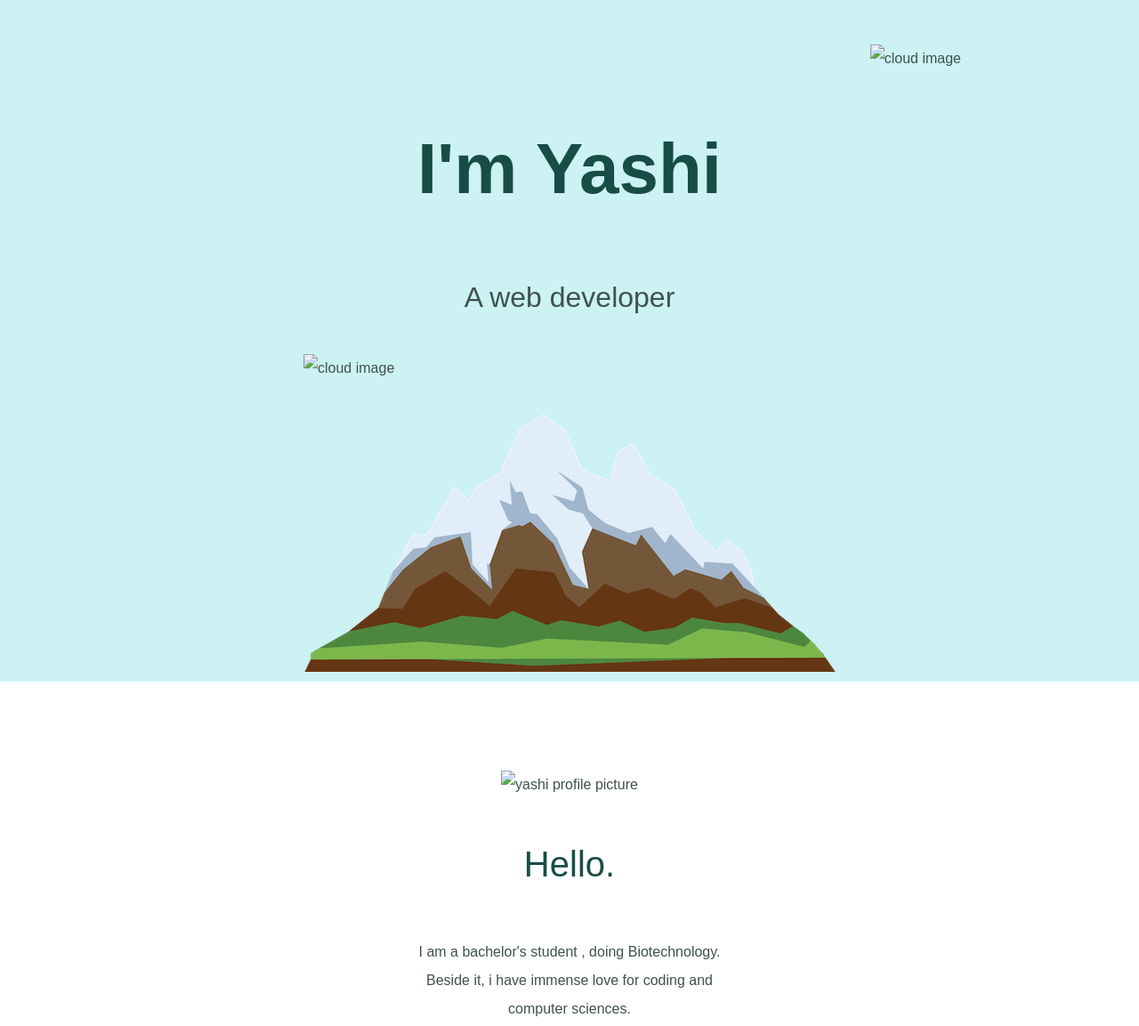
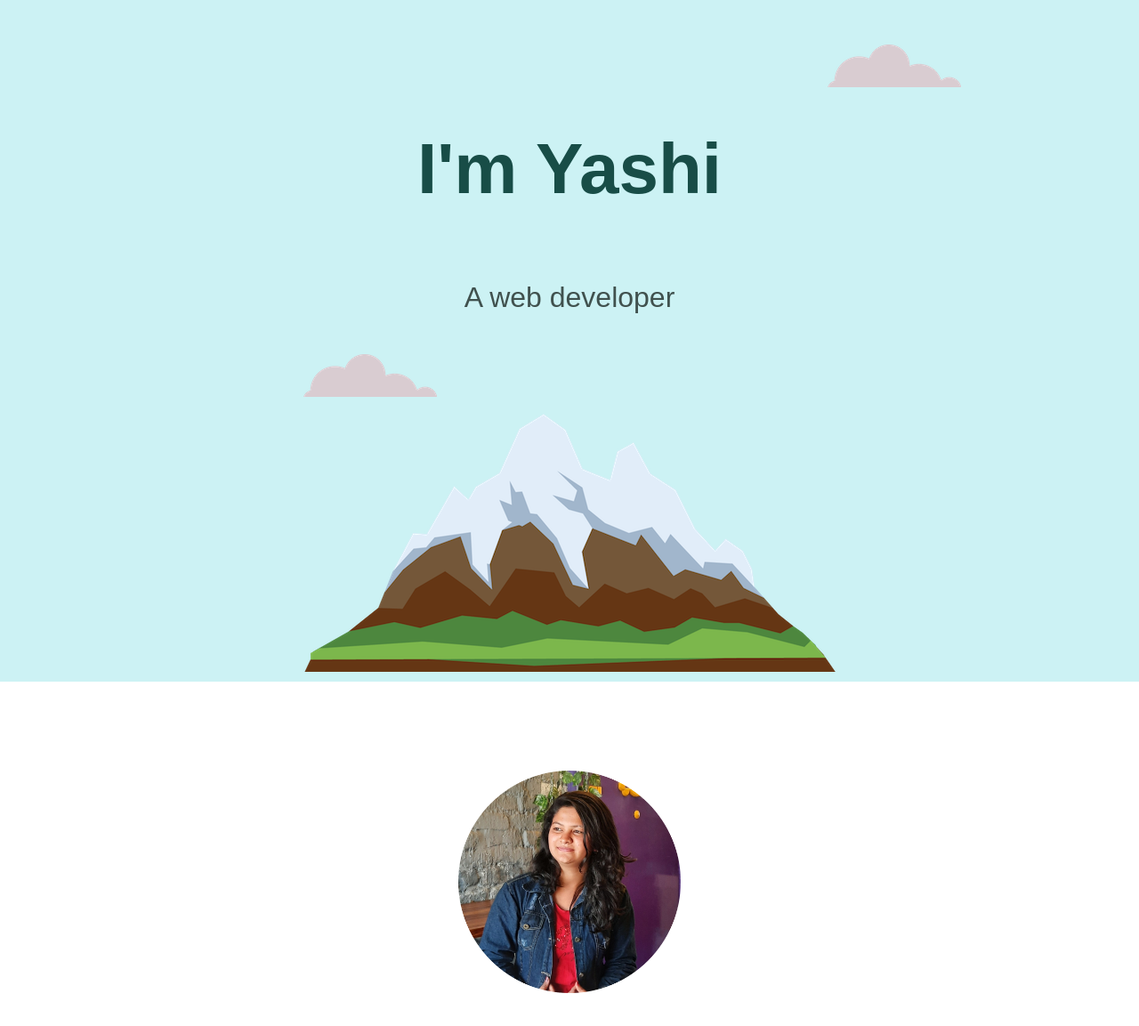
Before and after one commit to yashi275/Personal_site, a plain HTML site: page index.html in a window 1280 px wide. Shown: the top 1153 px of the page at 89% size. Drawn offline with Linux system fonts and the light colour scheme; files whose address does not match are found by name; a web font is replaced by a local one.

Commit message:
Update index.html

```diff
--- a/index.html
+++ b/index.html
@@ -16,15 +16,15 @@
 
 <body>
     <div class="top-container">
-        <img class="top-cloud" src="images/cloud.png" alt="cloud image">
+        <img class="top-cloud" src="cloud.png" alt="cloud image">
         <h1>I'm Yashi</h1>
         <p class="web">A web developer</p>
-        <img class="bottom-cloud" src="../images/cloud.png" alt="cloud image">
+        <img class="bottom-cloud" src="cloud.png" alt="cloud image">
         <img class="mountain" src="/images/mountain.png" alt="mountain image">
     </div>
     <div class="middle-container">
         <div class="profile">
-            <img width="250px" class="profile" src="images/yashi profile image.png" alt="yashi profile picture">
+            <img width="250px" class="profile" src="yashi profile image.png" alt="yashi profile picture">
             <h2>Hello.</h2>
             <p class="d">I am a bachelor's student , doing Biotechnology. Beside it, i have immense love for coding and computer sciences.</p>
         </div>
@@ -32,12 +32,12 @@
         <div class="skills">
             <h2>My Skills.</h2>
             <div class="skill-row">
-                <img class="art" src="/images/digital arts.png" alt="digital arts picture">
+                <img class="art" src="digital arts.png" alt="digital arts picture">
                 <h3>Vector Arts</h3>
                 <p>I have the capablity to draw anyone's vector/digital/cartoon image. I can do make illustration images for your comics, posters etc</p>
             </div>
             <div class="skill-row">
-                <img class="guitar" " src="..images/guitar.png " alt="guitar picture ">
+                <img class="guitar" " src="guitar.png " alt="guitar picture ">
                 <h3>Guitar</h3>
                 <p >Music adds love, relaxation and rytham to life, that's why i play some guitar beats in relaxing time.</p>
             </div>
```
